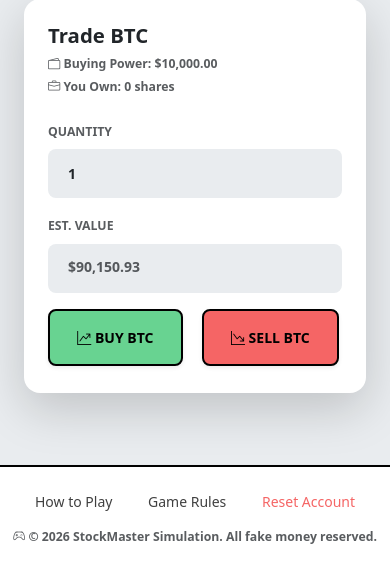
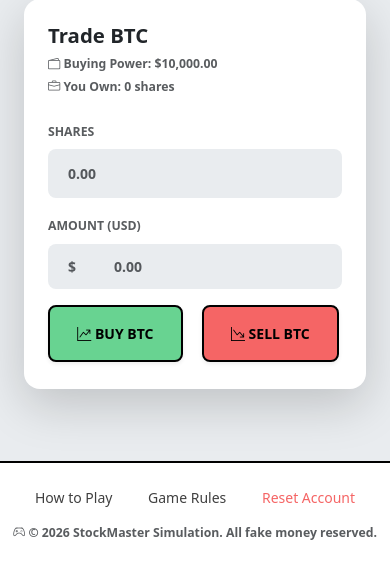
Before and after one commit to Raitis-C/web_stock_game, a Flask app: page /stock/BTC in a window 390 px wide. Shown: the part 797-1367 px from the top of the page. After the commit the page ends 1337 px from the top, so only its background shows below. Run offline with Flask 3, Linux system fonts and the light colour scheme; the visitor is signed in with stand-in values (Sample User, id 1); data comes from the database, SQL or seed files in the repository; data that the repository does not hold is empty; some libraries are stand-ins or nearby versions.

Commit message:
feat: allow user to input either price or amount of stock when buying, fix: autorefresh balance and stock amount/price when buying

```diff
--- a/templates/base.html
+++ b/templates/base.html
@@ -33,7 +33,7 @@
                 {% if user %}
                 <div class="d-flex align-items-center gap-3">
                     <span class="text-muted small fw-bold">HELLO, {{ session.username }}</span>
-                    <div class="btn btn-warning fw-bold rounded-pill shadow-sm py-2 px-4">
+                    <div id="nav-balance" class="btn btn-warning fw-bold rounded-pill shadow-sm py-2 px-4">
                         Balance: ${{ "{:,.2f}".format(user.balance) }}
                     </div>
                     <a href="{{ url_for('logout') }}" class="btn btn-outline-danger btn-sm rounded-pill">
--- a/templates/stock_detail.html
+++ b/templates/stock_detail.html
@@ -2,6 +2,13 @@
 {% block title %}{{ stock.symbol }} Details - Dumpster Fire Trades{% endblock %}
 
 {% block content %}
+
+<!-- Jinja data for JS — linter-safe -->
+<div id="trade-data"
+     data-price="{{ stock.current_price }}"
+     data-symbol="{{ stock.symbol }}"
+     style="display:none;"></div>
+
 <div class="container py-4">
     <!-- Header -->
     <div class="row align-items-center mb-4">
@@ -12,12 +19,8 @@
         <div class="col-md-4 text-md-end">
             <div class="d-flex justify-content-end mb-3">
                 <div class="btn-group shadow-sm">
-                    <button type="button" class="btn btn-outline-primary active" id="btn-line" onclick="switchChart('area')">
-                        Line
-                    </button>
-                    <button type="button" class="btn btn-outline-primary" id="btn-candle" onclick="switchChart('candlestick')">
-                        Candle
-                    </button>
+                    <button type="button" class="btn btn-outline-primary active" id="btn-line" onclick="switchChart('area')">Line</button>
+                    <button type="button" class="btn btn-outline-primary" id="btn-candle" onclick="switchChart('candlestick')">Candle</button>
                 </div>
             </div>
             <div class="badge bg-danger pulse-animation px-3 py-2 rounded-pill">
@@ -56,19 +59,23 @@
                 <div class="col-md-8">
                     <div class="row g-3 align-items-end">
 
-                        <!-- Quantity -->
-                        <div class="col-sm-5">
-                            <label class="form-label small fw-bold text-muted text-uppercase">Quantity</label>
-                            <input type="number" id="quantity-input"
+                        <!-- Shares input -->
+                        <div class="col-sm-6">
+                            <label class="form-label small fw-bold text-muted text-uppercase">Shares</label>
+                            <input type="number" id="input-shares"
                                    class="form-control form-control-lg border-0 bg-light fw-bold"
-                                   min="0.01" step="1" value="1" placeholder="0">
+                                   min="0" step="any" placeholder="0.00">
                         </div>
 
-                        <!-- Estimated value -->
-                        <div class="col-sm-5">
-                            <label class="form-label small fw-bold text-muted text-uppercase">Est. Value</label>
-                            <div class="form-control form-control-lg border-0 bg-light fw-bold text-muted"
-                                 id="est-cost">$0.00</div>
+                        <!-- USD input -->
+                        <div class="col-sm-6">
+                            <label class="form-label small fw-bold text-muted text-uppercase">Amount (USD)</label>
+                            <div class="input-group input-group-lg">
+                                <span class="input-group-text border-0 bg-light fw-bold text-muted">$</span>
+                                <input type="number" id="input-usd"
+                                       class="form-control border-0 bg-light fw-bold"
+                                       min="0" step="any" placeholder="0.00">
+                            </div>
                         </div>
 
                         <!-- Buttons -->
@@ -90,7 +97,6 @@
             </div>
 
             {% else %}
-            <!-- Logged-out state -->
             <div class="d-flex justify-content-between align-items-center flex-wrap gap-3">
                 <div>
                     <h4 class="fw-bold mb-1">Trade {{ stock.symbol }}</h4>
@@ -99,12 +105,8 @@
                     </p>
                 </div>
                 <div class="d-flex gap-3">
-                    <button class="btn btn-success btn-lg fw-bold rounded-3 py-3 px-4 shadow-sm" disabled>
-                        BUY {{ stock.symbol }}
-                    </button>
-                    <button class="btn btn-danger btn-lg fw-bold rounded-3 py-3 px-4 shadow-sm" disabled>
-                        SELL {{ stock.symbol }}
-                    </button>
+                    <button class="btn btn-success btn-lg fw-bold rounded-3 py-3 px-4 shadow-sm" disabled>BUY {{ stock.symbol }}</button>
+                    <button class="btn btn-danger btn-lg fw-bold rounded-3 py-3 px-4 shadow-sm" disabled>SELL {{ stock.symbol }}</button>
                 </div>
             </div>
             {% endif %}
@@ -112,7 +114,7 @@
     </div>
 </div>
 
-<!-- ── Toast Notification ─────────────────────────────────────────────────── -->
+<!-- Toast -->
 <div class="position-fixed bottom-0 end-0 p-3" style="z-index: 1100">
     <div id="trade-toast" class="toast align-items-center border-0 shadow-lg rounded-4" role="alert" aria-live="assertive">
         <div class="d-flex">
@@ -122,24 +124,46 @@
     </div>
 </div>
 
-
-<!-- Add data attributes to a wrapper element -->
-<div id="trade-data"
-     data-price="{{ stock.current_price }}"
-     data-symbol="{{ stock.symbol }}"
-     style="display:none;">
-</div>
-
-<!-- ── Scripts ────────────────────────────────────────────────────────────── -->
 <script src="https://cdn.jsdelivr.net/npm/apexcharts@5.10.6"></script>
 <script>
     let mainChart;
     let currentChartType = 'area';
 
-    // Read from data attributes instead — linter-safe
-    const tradeData    = document.getElementById('trade-data');
-    let currentPrice   = parseFloat(tradeData.dataset.price);
-    const symbol       = tradeData.dataset.symbol;
+    const tradeData  = document.getElementById('trade-data');
+    let currentPrice = parseFloat(tradeData.dataset.price);
+    const symbol     = tradeData.dataset.symbol;
+
+    // Track which input the user last typed in so we always update the other one
+    let lastEdited = 'shares';
+
+    const sharesInput = document.getElementById('input-shares');
+    const usdInput    = document.getElementById('input-usd');
+
+    if (sharesInput) {
+        sharesInput.addEventListener('input', () => {
+            lastEdited = 'shares';
+            const shares = parseFloat(sharesInput.value);
+            usdInput.value = (shares > 0) ? (shares * currentPrice).toFixed(2) : '';
+        });
+
+        usdInput.addEventListener('input', () => {
+            lastEdited = 'usd';
+            const usd = parseFloat(usdInput.value);
+            sharesInput.value = (usd > 0 && currentPrice > 0) ? (usd / currentPrice).toFixed(6) : '';
+        });
+    }
+
+    // Called every 5 s to keep the passive input in sync with the live price
+    function syncInputsToPrice() {
+        if (!sharesInput) return;
+        if (lastEdited === 'shares') {
+            const shares = parseFloat(sharesInput.value);
+            if (shares > 0) usdInput.value = (shares * currentPrice).toFixed(2);
+        } else {
+            const usd = parseFloat(usdInput.value);
+            if (usd > 0 && currentPrice > 0) sharesInput.value = (usd / currentPrice).toFixed(6);
+        }
+    }
 
     // ── Chart ──────────────────────────────────────────────────────────────
 
@@ -150,22 +174,11 @@
 
         const options = {
             series: [{ name: type === 'candlestick' ? 'Market Data' : 'Price', data: chartData }],
-            chart: {
-                type: type,
-                height: 400,
-                animations: { enabled: true, speed: 800 },
-                toolbar: { show: false }
-            },
+            chart: { type, height: 400, animations: { enabled: true, speed: 800 }, toolbar: { show: false } },
             dataLabels: { enabled: false },
-            xaxis: {
-                type: 'datetime',
-                labels: { datetimeUTC: false, style: { fontWeight: 'bold' } }
-            },
+            xaxis: { type: 'datetime', labels: { datetimeUTC: false, style: { fontWeight: 'bold' } } },
             tooltip: { x: { format: 'HH:mm:ss' } },
-            stroke: {
-                curve: type === 'area' ? 'smooth' : 'straight',
-                width: type === 'area' ? 3 : 1
-            }
+            stroke: { curve: type === 'area' ? 'smooth' : 'straight', width: type === 'area' ? 3 : 1 }
         };
 
         if (mainChart) mainChart.destroy();
@@ -182,64 +195,59 @@
 
     initChart();
 
-    // ── Live price + chart refresh ─────────────────────────────────────────
+    // ── Live tick (price + chart + inputs) ────────────────────────────────
 
     setInterval(async () => {
         try {
-            const priceRes = await fetch('/api/prices');
-            const stocks = await priceRes.json();
+            const priceRes  = await fetch('/api/prices');
+            const stocks    = await priceRes.json();
             const thisStock = stocks.find(s => s.symbol === symbol);
+
             if (thisStock) {
                 currentPrice = thisStock.price;
                 document.getElementById('current-price').innerText = currentPrice.toFixed(2);
-                // Refresh the estimated cost display with the new price
-                recalcCost();
+                syncInputsToPrice();
             }
 
             const histRes = await fetch(`/api/history/${symbol}?timeframe=all`);
-            const data = await histRes.json();
-
-            let newData, newName;
-            if (currentChartType === 'candlestick') {
-                newData = data.candle || [];
-                newName = 'Market OHLC';
-            } else {
-                newData = data.line || data.history;
-                newName = 'Price';
-            }
+            const data    = await histRes.json();
+            const newData = currentChartType === 'candlestick' ? data.candle : (data.line || data.history);
+            const newName = currentChartType === 'candlestick' ? 'Market OHLC' : 'Price';
 
             if (mainChart && newData && newData.length > 0) {
                 mainChart.updateSeries([{ name: newName, data: newData }]);
             }
-        } catch (error) {
-            console.error("Live update failed:", error);
+        } catch (e) {
+            console.error("Live update failed:", e);
         }
     }, 5000);
 
     // ── Trading ────────────────────────────────────────────────────────────
 
-    function recalcCost() {
-        const qty = parseFloat(document.getElementById('quantity-input')?.value) || 0;
-        const cost = qty * currentPrice;
-        const el = document.getElementById('est-cost');
-        if (el) el.innerText = '$' + cost.toLocaleString('en-US', { minimumFractionDigits: 2, maximumFractionDigits: 2 });
-    }
-
     async function fetchHoldings() {
         try {
-            const res = await fetch(`/api/holdings/${symbol}`);
+            const res  = await fetch(`/api/holdings/${symbol}`);
             const data = await res.json();
-            const el = document.getElementById('shares-owned');
-            if (el) el.innerText = parseFloat(data.quantity).toLocaleString('en-US', { maximumFractionDigits: 4 });
+            const el   = document.getElementById('shares-owned');
+            if (el) el.innerText = parseFloat(data.quantity).toLocaleString('en-US', { maximumFractionDigits: 6 });
         } catch (e) { /* silent */ }
     }
 
+    function updateBalanceDisplay(newBalance) {
+        const fmt = n => n.toLocaleString('en-US', { minimumFractionDigits: 2, maximumFractionDigits: 2 });
+        // Trading card
+        const cardBal = document.getElementById('buying-power');
+        if (cardBal) cardBal.innerText = fmt(newBalance);
+        // Navbar — requires id="nav-balance" on the element in base.html
+        const navBal = document.getElementById('nav-balance');
+        if (navBal) navBal.innerText = 'Balance: $' + fmt(newBalance);
+    }
+
     async function executeTrade(action) {
-        const qtyInput = document.getElementById('quantity-input');
-        const quantity = parseFloat(qtyInput.value);
+        const shares = parseFloat(sharesInput?.value);
 
-        if (!quantity || quantity <= 0) {
-            showToast('Please enter a valid quantity.', false);
+        if (!shares || shares <= 0) {
+            showToast('Please enter a valid quantity or dollar amount.', false);
             return;
         }
 
@@ -249,30 +257,29 @@
         btn.innerHTML = `<span class="spinner-border spinner-border-sm me-2" role="status"></span> Processing…`;
 
         try {
-            const response = await fetch(`/api/${action}`, {
-                method: 'POST',
+            const res    = await fetch(`/api/${action}`, {
+                method:  'POST',
                 headers: { 'Content-Type': 'application/json' },
-                body: JSON.stringify({ symbol, quantity })
+                body:    JSON.stringify({ symbol, quantity: shares })
             });
-            const result = await response.json();
+            const result = await res.json();
 
             if (result.success) {
                 showToast(result.message, true);
+                updateBalanceDisplay(result.new_balance);
 
-                // Update balance display (navbar + card)
-                const fmt = n => n.toLocaleString('en-US', { minimumFractionDigits: 2, maximumFractionDigits: 2 });
-                document.getElementById('buying-power').innerText = fmt(result.new_balance);
+                const sharesEl = document.getElementById('shares-owned');
+                if (sharesEl) sharesEl.innerText = parseFloat(result.new_quantity)
+                    .toLocaleString('en-US', { maximumFractionDigits: 6 });
 
-                // Update shares owned
-                const sharesEl = document.getElementById('shares-owned');
-                if (sharesEl) sharesEl.innerText = parseFloat(result.new_quantity).toLocaleString('en-US', { maximumFractionDigits: 4 });
-
+                // Clear both inputs after a successful trade
+                sharesInput.value = '';
+                usdInput.value    = '';
             } else {
                 showToast(result.error, false);
             }
         } catch (err) {
             showToast('Trade failed — please try again.', false);
-            console.error(err);
         } finally {
             btn.disabled = false;
             btn.innerHTML = originalHtml;
@@ -280,24 +287,13 @@
     }
 
     function showToast(message, isSuccess) {
-        const toast = document.getElementById('trade-toast');
+        const toast    = document.getElementById('trade-toast');
         const toastMsg = document.getElementById('toast-message');
-
         toast.className = `toast align-items-center border-0 shadow-lg rounded-4 text-white ${isSuccess ? 'bg-success' : 'bg-danger'}`;
         toastMsg.innerText = message;
-
-        const bsToast = new bootstrap.Toast(toast, { delay: 4000 });
-        bsToast.show();
+        new bootstrap.Toast(toast, { delay: 4000 }).show();
     }
 
-    // Wire up cost recalculation
-    const qtyInput = document.getElementById('quantity-input');
-    if (qtyInput) {
-        qtyInput.addEventListener('input', recalcCost);
-        recalcCost(); // initial render
-    }
-
-    // Load user's current holdings on page load
     fetchHoldings();
 </script>
 {% endblock %}
```
